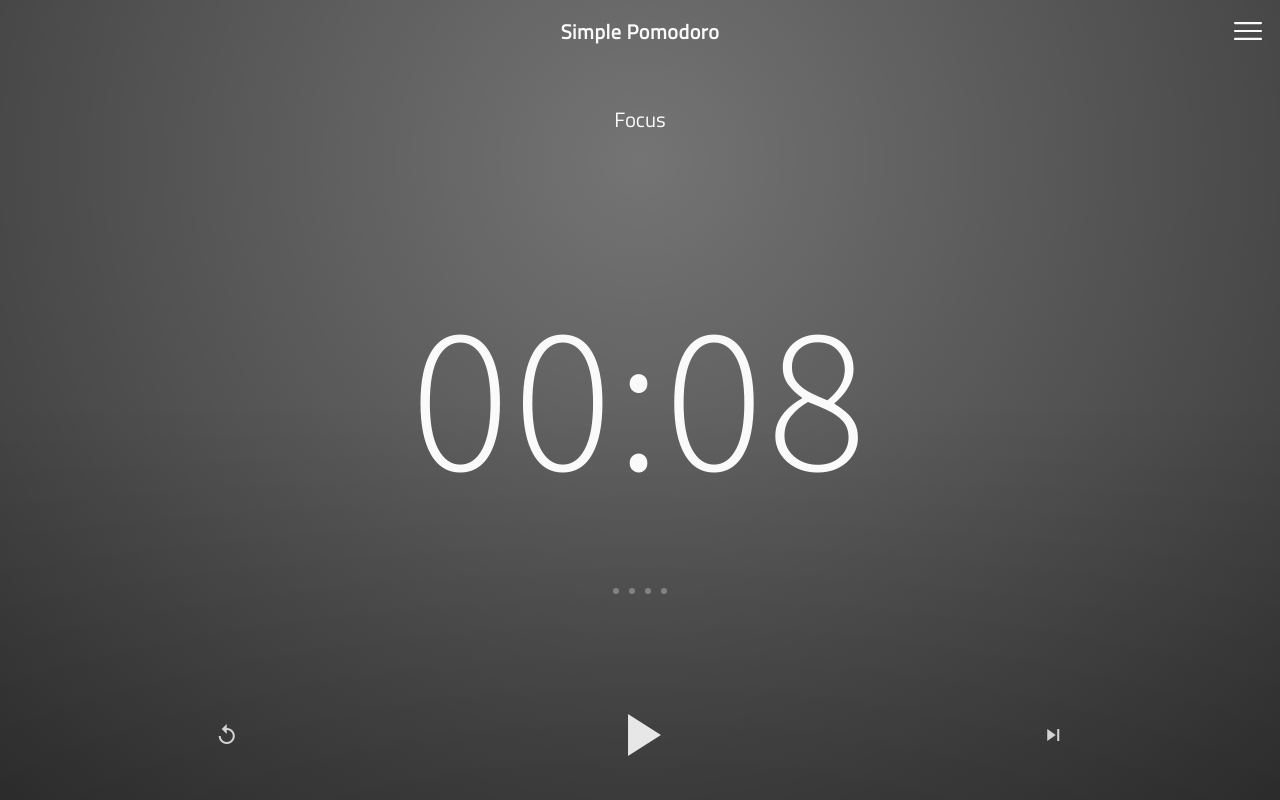
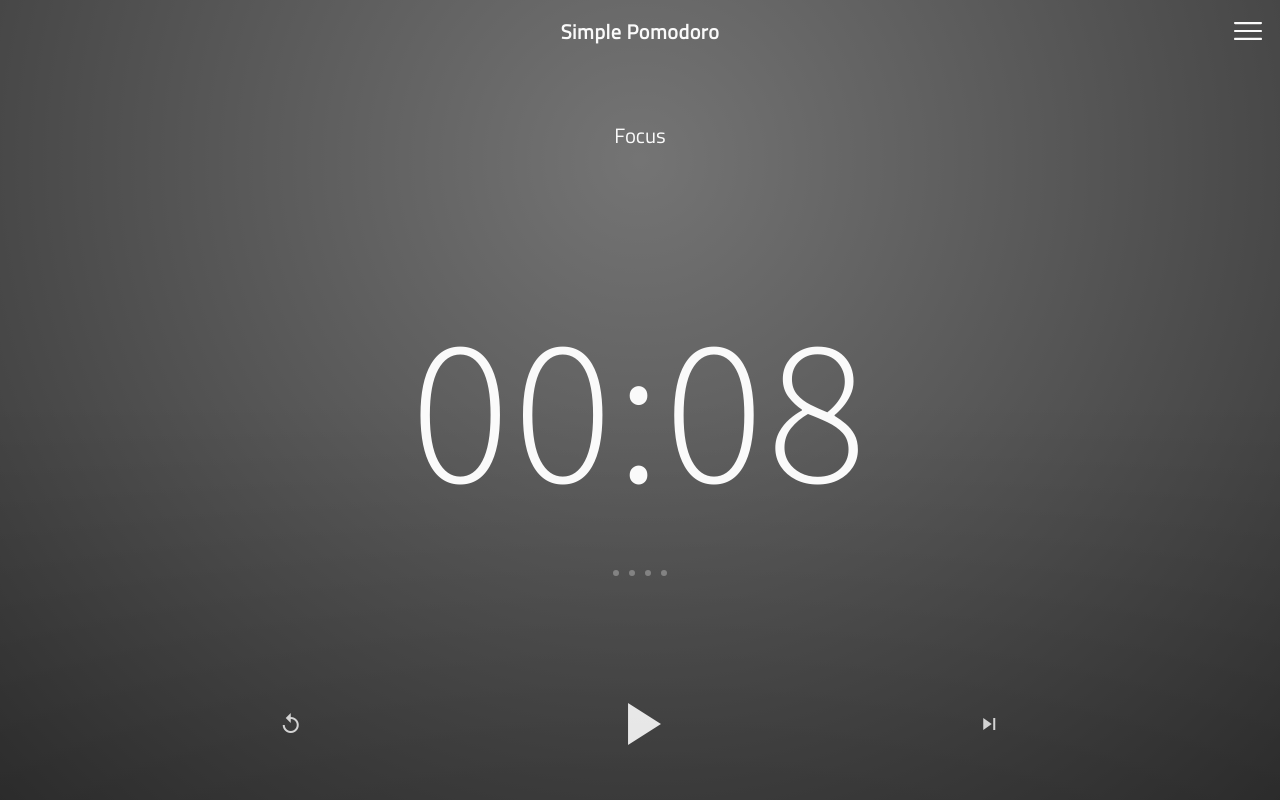
Before and after one commit to Thilerion/vue-pomodoro, a Vue app: page / in a window 1280 px wide. Built offline with nearby package versions, Linux system fonts and the light colour scheme.

Commit message:
replaced outer grid with flexbox

```diff
--- a/src/App.vue
+++ b/src/App.vue
@@ -7,8 +7,8 @@
 			<pomo-session class="grid-session"></pomo-session>
 			<pomo-cycle class="grid-cycle"></pomo-cycle>
 			<pomo-time-view class="grid-time"></pomo-time-view>
-			<pomo-controls class="grid-controls"></pomo-controls>
 		</main>
+		<pomo-controls class="controls"></pomo-controls>
 	</div>
 </template>
 
@@ -93,8 +93,40 @@ export default {
 }
 
 #app {
+	display: flex;
+	flex-direction: column;
+}
+
+nav {
+	flex: 0 0 auto;
+}
+
+.controls {
+	flex: 0 0 auto;
+	padding: 1.5rem 0;
+	width: 80%;
+	margin: auto;
+}
+
+main {
+	flex: 1 1 auto;
+	max-height: 100%;
+	height: 100%;
 	display: grid;
-	grid-template-rows: 4rem auto;
+	grid-template-columns: 1fr;
+	grid-auto-rows: minmax(3rem, min-content);
+}
+
+.grid-session {
+	grid-row: 2;
+}
+
+.grid-cycle {
+	grid-row: 8;
+}
+
+.grid-time {
+ 	grid-row: 6;
 }
 
 i, button {
@@ -122,27 +154,4 @@ html {
 body {
 	min-height: 100%;
 }
-
-main {
-	display: grid;
-	grid-template-rows: repeat(10, auto);
-	align-items: center;
-	height: 100%;
-}
-
-.grid-session {
-	grid-row: 2;
-}
-
-.grid-cycle {
-	grid-row: 7;
-}
-
-.grid-time {
-	grid-row: 6;
-}
-
-.grid-controls {
-  grid-row: 10 / -2;
-}
 </style>
--- a/src/components/PomoControls.vue
+++ b/src/components/PomoControls.vue
@@ -46,7 +46,6 @@ export default {
 		flex-direction: row;
 		justify-content: space-around;
 		align-items: center;
-		padding: 0 2rem;
 	}
 
 	.state-button {
--- a/src/components/PomoSession.vue
+++ b/src/components/PomoSession.vue
@@ -1,6 +1,8 @@
 <template>
 		<div class="session-name">
-			{{currentSessionType}}
+			<span>
+				{{currentSessionType}}
+			</span>
 		</div>
 </template>
 
@@ -19,5 +21,10 @@ export default {
 	font-size: 1.3rem;
 	border: 2px 0 2px 0 solid;
 	text-transform: capitalize;
+	display: flex;
+}
+
+.session-name span {
+	margin: auto;
 }
 </style>
--- a/src/components/PomoTimeView.vue
+++ b/src/components/PomoTimeView.vue
@@ -86,5 +86,6 @@ export default {
 	font-family: "Source Sans Pro", sans-serif;
 	font-weight: 300;
 	letter-spacing: 3px;
+	line-height: 1;
 }
 </style>
```
